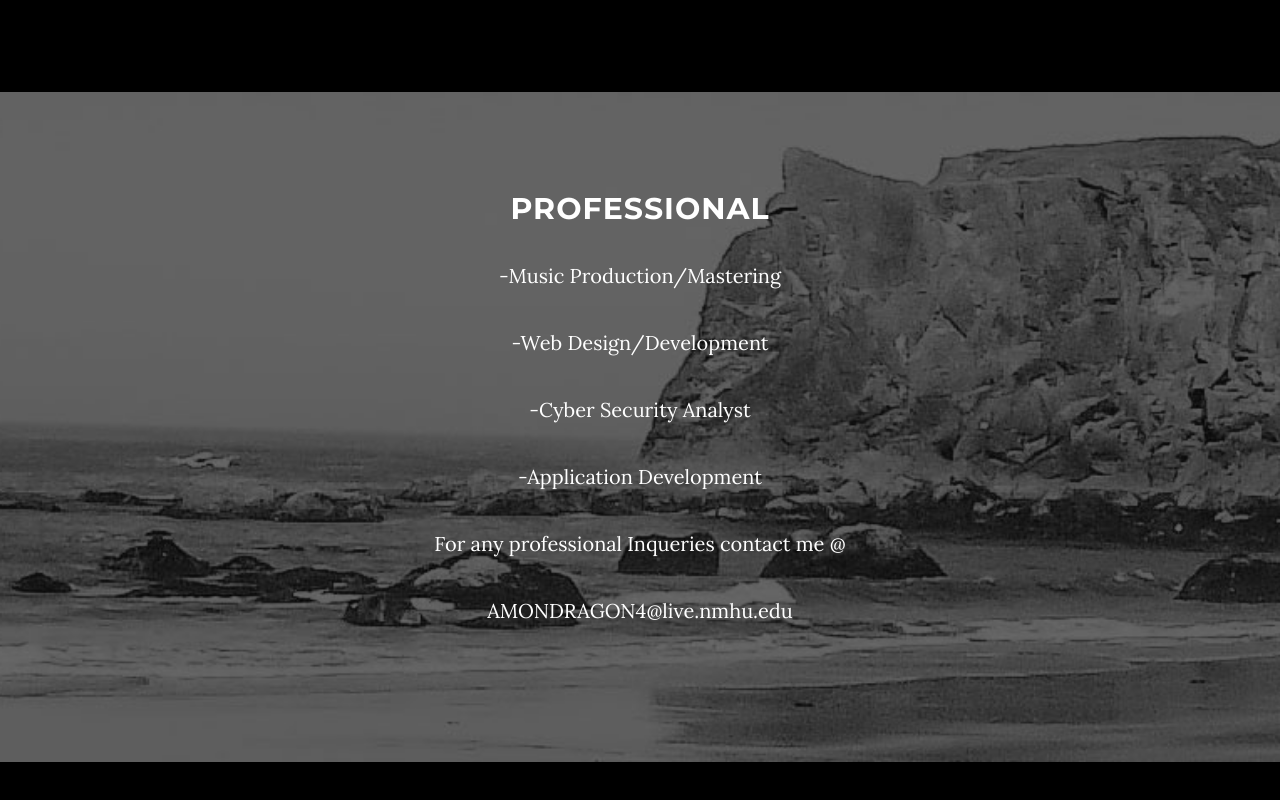
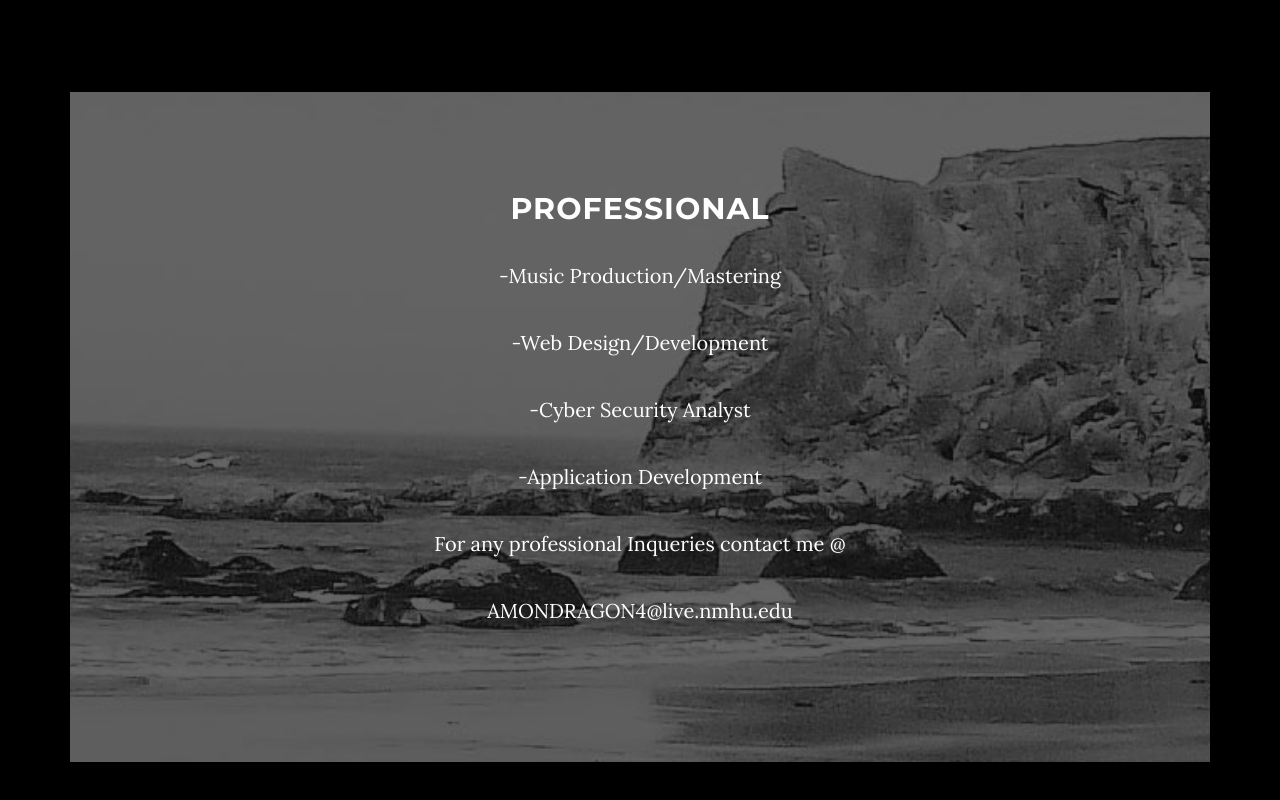
Before and after one commit to AlfredoMondragon/alfredomondragon.github.io, a website: page index.html in a window 1280 px wide. Shown: the part 1439-2239 px from the top of the page. Drawn offline with nearby package versions, Linux system fonts and the light colour scheme.

Commit message:
Update index.html

```diff
--- a/index.html
+++ b/index.html
@@ -99,9 +99,9 @@
     </section>
 
     <!-- Professional -->
-    <section id="Professional" class="content-section text-center">
+    <section id="Professional" class="container content-section text-center">
         <div class="download-section">
-            <div class="container">
+            <div class="row">
                 <div class="col-lg-8 col-lg-offset-2">
                     <h2>Professional</h2>
 
```
